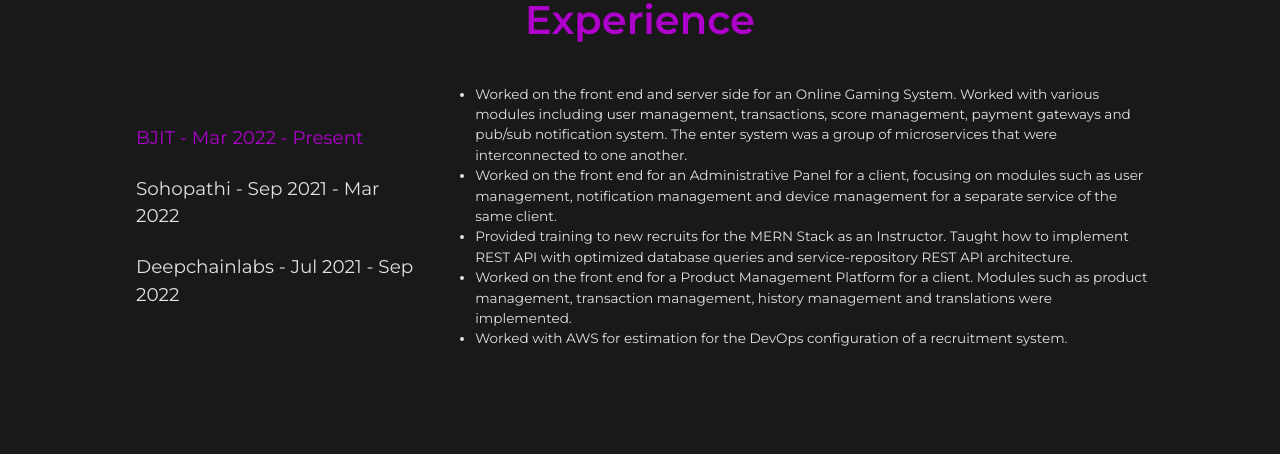
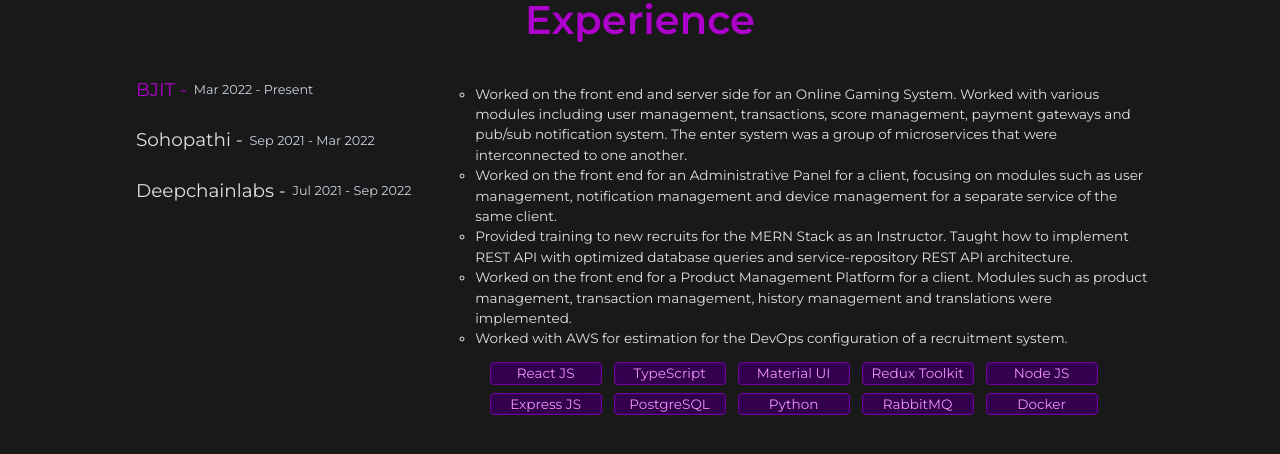
Before and after one commit to snigdho611/snigdho611.dev, a React (Vite) app: page / in a window 1280 px wide. Shown: the part 722-1176 px from the top of the page. Built offline with nearby package versions, Linux system fonts and the light colour scheme.

Commit message:
Adding badges for stacks

```diff
--- a/src/components/Experience/index.scss
+++ b/src/components/Experience/index.scss
@@ -17,18 +17,21 @@
     &_company {
         display: flex;
         flex-direction: column;
-        justify-content: center;
         gap: 0.75rem;
 
         &_item {
             padding: 0.35rem 0.5rem;
-            // text-align: center;
             cursor: pointer;
             font-size: 1.15rem;
-            // color: colors.$purple4;
             font-weight: 400;
             transition: 0.25s color, 0.25s text-shadow;
-            // width: min-content;
+            display: flex;
+            align-items: center;
+
+            &_date {
+                font-size: 0.8rem;
+                color: colors.$slate-primary;
+            }
 
             &-active {
                 @extend .experience_company_item;
@@ -44,6 +47,37 @@
 
     &_display {
         font-size: 0.85rem;
+
+        &_list {
+            list-style-type: square;
+            list-style: circle;
+        }
+
+        &_stacks {
+            display: grid;
+            grid-template-columns: repeat(5, 7rem);
+            column-gap: 0.75rem;
+            row-gap: 0.5rem;
+            justify-content: center;
+
+            &_stack {
+                color: colors.$purple4;
+                background-color: colors.$purple1;
+                border-radius: 0.25rem;
+                padding: 0 0.5rem;
+                border: 1px solid colors.$purple2;
+                text-align: center;
+                transition: 0.2s color, 0.2s background-color;
+
+                &:hover {
+                    color: colors.$purple5;
+                    background-color: colors.$purple2;
+                    cursor: pointer;
+                }
+            }
+        }
+
+
         // grid-row: span 2;
         // display: grid;
         // grid-template-columns: auto auto;
--- a/src/components/Experience/index.tsx
+++ b/src/components/Experience/index.tsx
@@ -28,7 +28,6 @@ const Experience = () => {
       variants={variants}
       animate={controls}
       initial="hidden"
-    // style={{ opacity: isInView ? 1 : 0, transition: "opacity 1.5s" }}
     >
       <span className="experience_header">Experience</span>
       <div className="experience_company">
@@ -42,29 +41,28 @@ const Experience = () => {
                 }}
                 className={currentExp === i ? "experience_company_item-active" : "experience_company_item"}
               >
-                {company} - {timeStart} - {timeEnd ?? "Present"}
+                {company}{" "}-<span className="experience_company_item_date">&nbsp; {timeStart} - {timeEnd ?? "Present"}</span>
               </div>);
           })
         }
       </div>
-      {/* <AnimatePresence> */}
       <motion.div
         key={currentExp}
         initial={{ opacity: 0, y: -20 }}
         animate={{ opacity: 1, y: 0 }}
         transition={{ duration: 0.5 }}
-        // exit={{opacity: 0, y:-20}}
-        // ref={scope}
-        // initial={{ opacity: 0 }}
-        // variants={variants} animate="show" initial="hide"
         className="experience_display"
       >
-        <ul>
+        <ul className="experience_display_list">
           {data.experience[currentExp].works?.map((element) => {
             return <li>{element}</li>;
           })}
-
         </ul>
+        <div className="experience_display_stacks">
+          {data.experience[currentExp].stack?.map((element) => {
+            return <span className="experience_display_stacks_stack">{element}</span>;
+          })}
+        </div>
         {/* {data.experience[currentExp].projects.map((element, i) => {
           return (
             <motion.div
@@ -105,7 +103,6 @@ const Experience = () => {
           );
         })} */}
       </motion.div>
-      {/* </AnimatePresence> */}
     </motion.div>
   );
 };
--- a/src/data/index.tsx
+++ b/src/data/index.tsx
@@ -56,6 +56,9 @@ const data = {
         "Worked on the front end for a Product Management Platform for a client. Modules such as product management, transaction management, history management and translations were implemented.",
         "Worked with AWS for estimation for the DevOps configuration of a recruitment system."
       ],
+      stack: [
+        "React JS", "TypeScript", "Material UI", "Redux Toolkit", "Node JS", "Express JS", "PostgreSQL", "Python", "RabbitMQ", "Docker",
+      ],
       projects: [
         {
           title: "Administrative Panel",
@@ -84,6 +87,7 @@ const data = {
       timeStart: "Sep 2021",
       timeEnd: "Mar 2022",
       url: "https://sohopathi.io/",
+      stack: ["React JS", "TypeScript", "SCSS", "Node JS", "Express JS", "MongoDB",],
       works: [
         "Created E-Learning Platform for the company web application with various designs and functionality, including payment gateway. Additionally, also created robust REST API in order to allow users to complete transactions with the web and the mobile applications."
       ],
```
